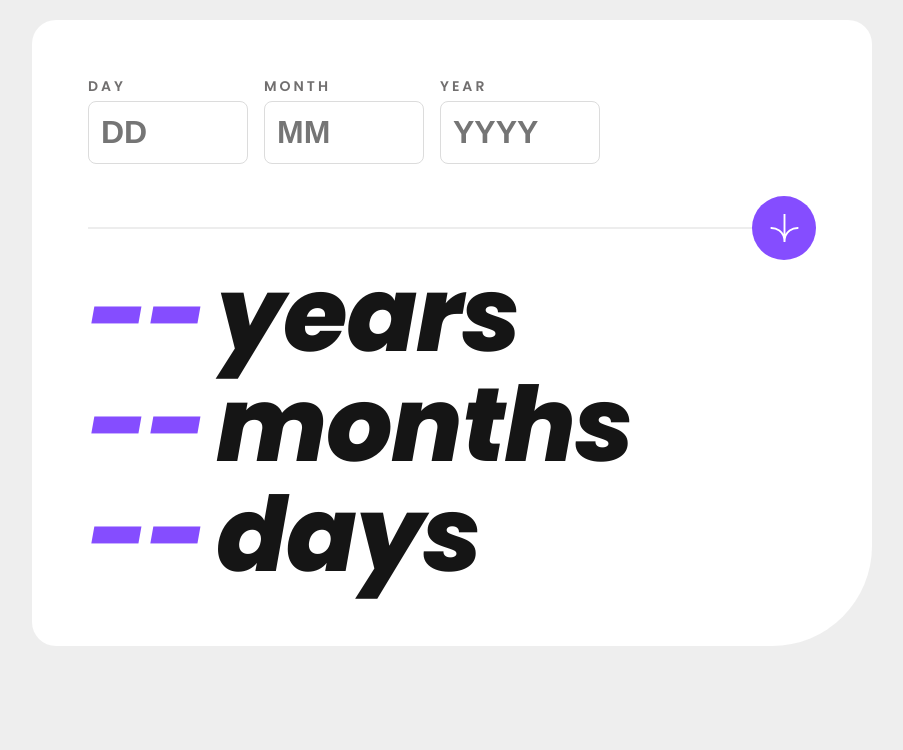
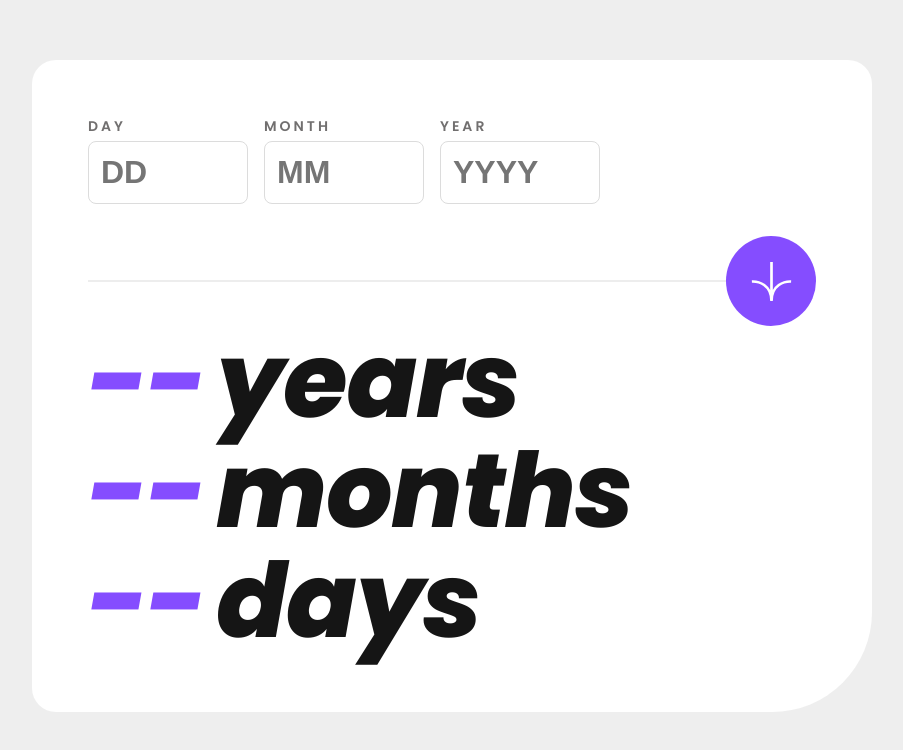
Before and after one commit to Hugo-Farias/age-calculator-app, a React (Vite) app: page / in a window 1280 px wide. Shown: the top 750 px of the page, without its empty margins (188-1091 px from the left). Built offline with nearby package versions, Linux system fonts and the light colour scheme.

Commit message:
lowered element, and changed size of submit button on media query

```diff
--- a/src/App.scss
+++ b/src/App.scss
@@ -1,7 +1,7 @@
 @import "variables";
 
 .app {
-  margin: 0 auto;
+  margin: 4rem auto;
   padding: 4.8rem 2.4rem;
   border-radius: 2.4rem 2.4rem 10rem 2.4rem;
   min-width: 34.3rem;
--- a/src/components/YearForm.scss
+++ b/src/components/YearForm.scss
@@ -100,6 +100,10 @@
         background-repeat: no-repeat;
         z-index: 2;
 
+        @media (min-width: $screen-tablet) {
+          height: 9rem;
+        }
+
         &:hover {
           cursor: pointer;
           background-color: $color-font-black;
```
